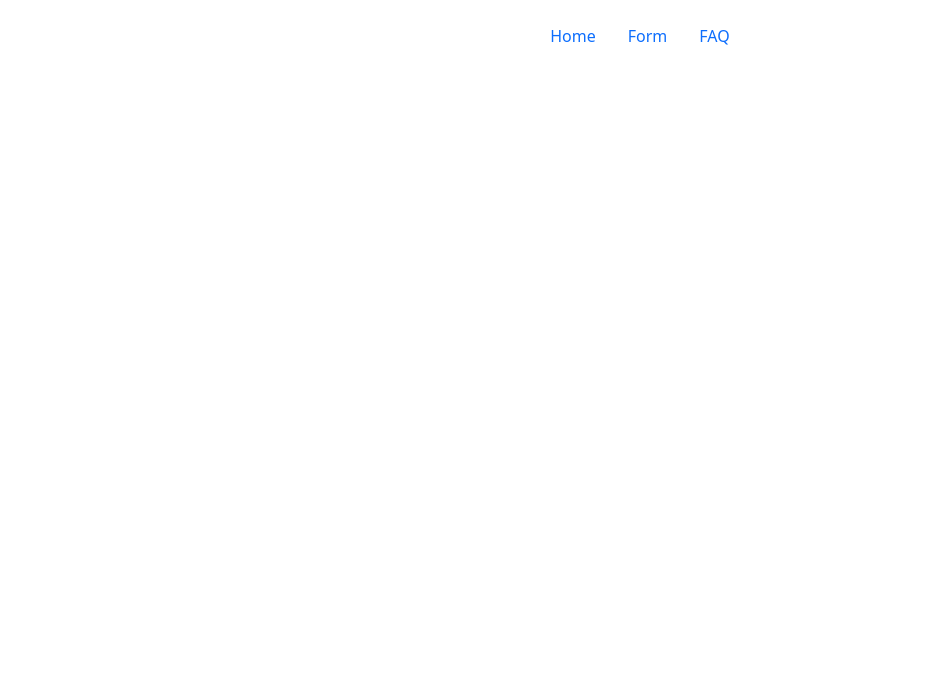
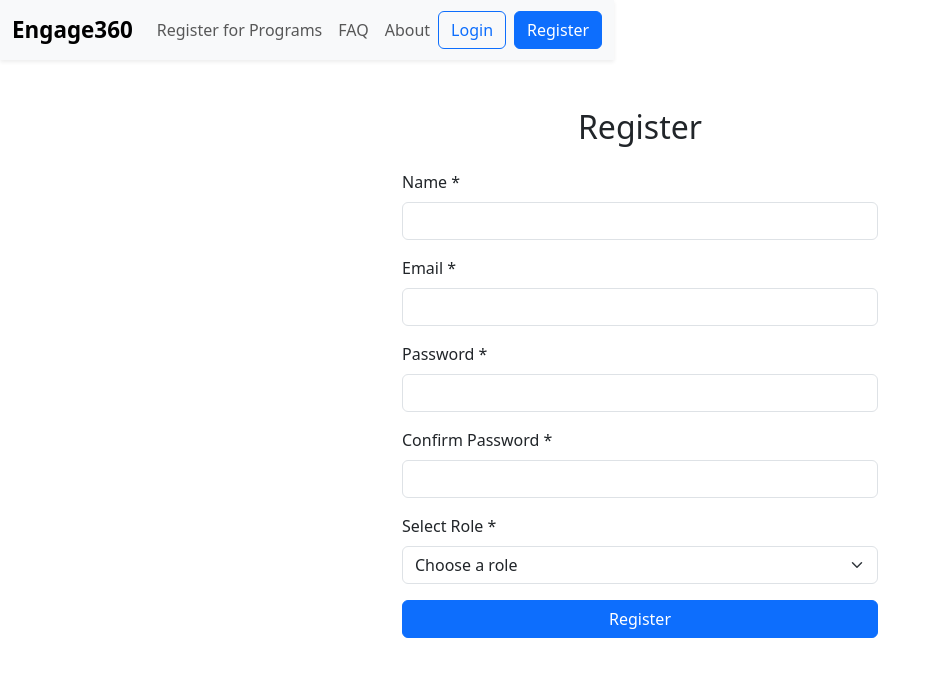
Before and after one commit to snat0022/Engage360, a Vue app in the folder Engage360/: page /register in a window 1280 px wide. Before the commit this address had no page. Shown: the top 676 px of the page, without its empty margins (0-938 px from the left). Built offline with nearby package versions, Linux system fonts and the light colour scheme.

Commit message:
Creation of loginPage and  Registration page is done

```diff
--- a/Engage360/src/components/Bheader.vue
+++ b/Engage360/src/components/Bheader.vue
@@ -1,23 +1,76 @@
 <template>
+  <nav class="navbar navbar-expand-lg navbar-light bg-light shadow-sm">
     <div class="container">
-        <header class="d-flex justify-content-center py-3">
-            <ul class="nav nav-pills">
+      <RouterLink class="navbar-brand fw-bold" to="/">Engage360</RouterLink>
+
+      <button class="navbar-toggler" type="button" data-bs-toggle="collapse" data-bs-target="#navbarNav">
+        <span class="navbar-toggler-icon"></span>
+      </button>
+
+      <div class="collapse navbar-collapse" id="navbarNav">
+        <ul class="navbar-nav me-auto mb-2 mb-lg-0">
           <li class="nav-item">
-                    <router-link to="/" class="nav-link" active-class="active" aria-current="page">
-                        Home
-                    </router-link>
+            <RouterLink class="nav-link" to="/form">Register for Programs</RouterLink>
           </li>
           <li class="nav-item">
-                    <router-link to="/form" class="nav-link" active-class="active">
-                        Form
-                    </router-link>
+            <RouterLink class="nav-link" to="/faq">FAQ</RouterLink>
           </li>
-                     <!-- New FAQ link -->
           <li class="nav-item">
-                     <RouterLink to="/faq" class="nav-link" active-class="active">FAQ</RouterLink>
-
+            <RouterLink class="nav-link" to="/about">About</RouterLink>
+          </li>
+          <li v-if="authStore.getRole() === 'admin'" class="nav-item">
+            <RouterLink class="nav-link" to="/admin">Admin</RouterLink>
           </li>
         </ul>
-        </header>
+
+        <div class="d-flex">
+          <span class="me-3" v-if="authStore.isLoggedIn()">
+            Welcome, {{ authStore.currentUser.name }}!
+          </span>
+
+          <RouterLink
+            v-if="!authStore.isLoggedIn()"
+            to="/login"
+            class="btn btn-outline-primary me-2"
+          >
+            Login
+          </RouterLink>
+
+          <RouterLink
+            v-if="!authStore.isLoggedIn()"
+            to="/register"
+            class="btn btn-primary"
+          >
+            Register
+          </RouterLink>
+
+          <button
+            v-if="authStore.isLoggedIn()"
+            @click="logout"
+            class="btn btn-danger"
+          >
+            Logout
+          </button>
         </div>
+      </div>
+    </div>
+  </nav>
 </template>
+
+<script setup>
+import { authStore } from '@/stores/auth'
+import { useRouter } from 'vue-router'
+
+const router = useRouter()
+
+function logout() {
+  authStore.logout()
+  router.push('/')
+}
+</script>
+
+<style scoped>
+.navbar-brand {
+  font-size: 1.4rem;
+}
+</style>
--- a/Engage360/src/router/index.js
+++ b/Engage360/src/router/index.js
@@ -2,6 +2,10 @@ import { createRouter, createWebHistory } from 'vue-router'
 import HomeView from '../views/HomeView.vue'
 import Form from '../views/Form.vue'
 import FAQ from '../views/FAQ.vue'
+import Login from '../views/Login.vue'
+import Register from '../views/Register.vue'
+import AboutView from '../views/AboutView.vue'
+
 
 const routes = [
   {
@@ -17,7 +21,23 @@ const routes = [
   {
     path: '/faq',
     name: 'FAQ',
-    component: FAQ, //
+    component: FAQ,
+  },
+  {
+  path: '/about',
+  name: 'About',
+  component: AboutView,
+  },
+
+  {
+    path: '/login',
+    name: 'Login',
+    component: Login,
+  },
+  {
+    path: '/register',
+    name: 'Register',
+    component: Register,
   },
 ]
 
--- /dev/null
+++ b/Engage360/src/stores/auth.js
@@ -0,0 +1,36 @@
+import { reactive } from 'vue'
+
+const AUTH_KEY = 'vue-auth-users'
+const SESSION_KEY = 'vue-auth-session'
+
+export const authStore = reactive({
+  currentUser: JSON.parse(localStorage.getItem(SESSION_KEY)) || null,
+  users: JSON.parse(localStorage.getItem(AUTH_KEY)) || [],
+
+  register(user) {
+    const exists = this.users.some(u => u.email === user.email)
+    if (exists) throw new Error('Email already registered.')
+    this.users.push(user)
+    localStorage.setItem(AUTH_KEY, JSON.stringify(this.users))
+  },
+
+  login(email, password) {
+    const user = this.users.find(u => u.email === email && u.password === password)
+    if (!user) throw new Error('Invalid credentials.')
+    this.currentUser = user
+    localStorage.setItem(SESSION_KEY, JSON.stringify(user))
+  },
+
+  logout() {
+    this.currentUser = null
+    localStorage.removeItem(SESSION_KEY)
+  },
+
+  isLoggedIn() {
+    return !!this.currentUser
+  },
+
+  getRole() {
+    return this.currentUser?.role || null
+  },
+})
--- /dev/null
+++ b/Engage360/src/views/AboutView.vue
@@ -0,0 +1,11 @@
+<template>
+  <section>
+    <h2>About Our Library</h2>
+    <p>Welcome to our digital library! We’re dedicated to providing a vast collection of books and resources to our community.</p>
+    <hr />
+  </section>
+</template>
+
+<style scoped>
+h2 { font-size: 1.6rem; }
+</style>
--- /dev/null
+++ b/Engage360/src/views/AdminView.vue
@@ -0,0 +1,69 @@
+<template>
+    <div class="admin-view">
+        <h1>Admin Dashboard</h1>
+        <section>
+            <h2>User Management</h2>
+            <button @click="addUser">Add User</button>
+            <ul>
+                <li v-for="user in users" :key="user.id">
+                    {{ user.name }} - {{ user.role }}
+                    <button @click="editUser(user)">Edit</button>
+                    <button @click="deleteUser(user.id)">Delete</button>
+                </li>
+            </ul>
+        </section>
+        <section>
+            <h2>System Stats</h2>
+            <p>Total Users: {{ users.length }}</p>
+            <p>Active Sessions: {{ stats.activeSessions }}</p>
+        </section>
+    </div>
+</template>
+
+<script>
+export default {
+    name: 'AdminView',
+    data() {
+        return {
+            users: [
+                { id: 1, name: 'Alice', role: 'Admin' },
+                { id: 2, name: 'Bob', role: 'Editor' },
+                { id: 3, name: 'Charlie', role: 'Viewer' }
+            ],
+            stats: {
+                activeSessions: 5
+            }
+        };
+    },
+    methods: {
+        addUser() {
+            // Sample logic for adding a user
+            const newId = this.users.length + 1;
+            this.users.push({ id: newId, name: `User${newId}`, role: 'Viewer' });
+        },
+        editUser(user) {
+            // Sample logic for editing a user
+            alert(`Edit user: ${user.name}`);
+        },
+        deleteUser(id) {
+            this.users = this.users.filter(user => user.id !== id);
+        }
+    }
+};
+</script>
+
+<style scoped>
+.admin-view {
+    max-width: 600px;
+    margin: 2rem auto;
+    padding: 2rem;
+    background: #f9f9f9;
+    border-radius: 8px;
+}
+h1, h2 {
+    color: #333;
+}
+button {
+    margin-left: 8px;
+}
+</style>
--- /dev/null
+++ b/Engage360/src/views/Login.vue
@@ -0,0 +1,46 @@
+<template>
+  <div class="container py-5" style="max-width: 500px">
+    <h2 class="mb-4 text-center">Login</h2>
+
+    <div v-if="error" class="alert alert-danger">{{ error }}</div>
+
+    <form @submit.prevent="handleLogin">
+      <div class="mb-3">
+        <label for="email" class="form-label">Email *</label>
+        <input type="email" id="email" v-model.trim="email" class="form-control" required />
+      </div>
+
+      <div class="mb-3">
+        <label for="password" class="form-label">Password *</label>
+        <input type="password" id="password" v-model="password" class="form-control" required />
+      </div>
+
+      <button class="btn btn-primary w-100" type="submit">Login</button>
+    </form>
+
+    <div class="mt-3 text-center">
+      <RouterLink to="/register">Don't have an account? Register</RouterLink>
+    </div>
+  </div>
+</template>
+
+<script setup>
+import { ref } from 'vue'
+import { useRouter } from 'vue-router'
+import { authStore } from '@/stores/auth'
+
+const email = ref('')
+const password = ref('')
+const error = ref('')
+const router = useRouter()
+
+function handleLogin() {
+  error.value = ''
+  try {
+    authStore.login(email.value, password.value)
+    router.push('/')
+  } catch (err) {
+    error.value = err.message
+  }
+}
+</script>
--- /dev/null
+++ b/Engage360/src/views/Register.vue
@@ -0,0 +1,80 @@
+<template>
+  <div class="container py-5" style="max-width: 500px">
+    <h2 class="mb-4 text-center">Register</h2>
+
+    <div v-if="success" class="alert alert-success">Registration successful! You can now log in.</div>
+    <div v-if="error" class="alert alert-danger">{{ error }}</div>
+
+    <form @submit.prevent="handleRegister">
+      <div class="mb-3">
+        <label for="name" class="form-label">Name *</label>
+        <input type="text" id="name" v-model.trim="form.name" class="form-control" required />
+      </div>
+
+      <div class="mb-3">
+        <label for="email" class="form-label">Email *</label>
+        <input type="email" id="email" v-model.trim="form.email" class="form-control" required />
+      </div>
+
+      <div class="mb-3">
+        <label for="password" class="form-label">Password *</label>
+        <input type="password" id="password" v-model="form.password" class="form-control" minlength="6" required />
+      </div>
+
+      <div class="mb-3">
+        <label for="confirmPassword" class="form-label">Confirm Password *</label>
+        <input type="password" id="confirmPassword" v-model="form.confirmPassword" class="form-control" required />
+      </div>
+
+      <div class="mb-3">
+        <label class="form-label">Select Role *</label>
+        <select v-model="form.role" class="form-select" required>
+          <option disabled value="">Choose a role</option>
+          <option value="user">User</option>
+          <option value="admin">Admin</option>
+        </select>
+      </div>
+
+      <button class="btn btn-primary w-100" type="submit">Register</button>
+    </form>
+  </div>
+</template>
+
+<script setup>
+import { ref } from 'vue'
+import { authStore } from '@/stores/auth'
+
+const form = ref({
+  name: '',
+  email: '',
+  password: '',
+  confirmPassword: '',
+  role: ''
+})
+
+const error = ref('')
+const success = ref(false)
+
+function handleRegister() {
+  error.value = ''
+  success.value = false
+
+  if (form.value.password !== form.value.confirmPassword) {
+    error.value = 'Passwords do not match.'
+    return
+  }
+
+  try {
+    authStore.register({
+      name: form.value.name,
+      email: form.value.email,
+      password: form.value.password,
+      role: form.value.role,
+    })
+    success.value = true
+    form.value = { name: '', email: '', password: '', confirmPassword: '', role: '' }
+  } catch (err) {
+    error.value = err.message
+  }
+}
+</script>
```
Lines whose indentation alone changed are shown as unchanged.
